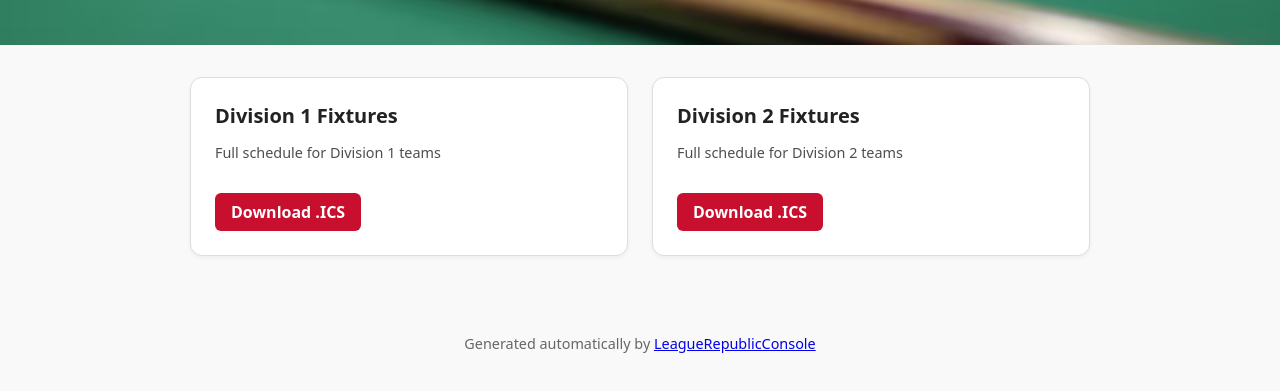
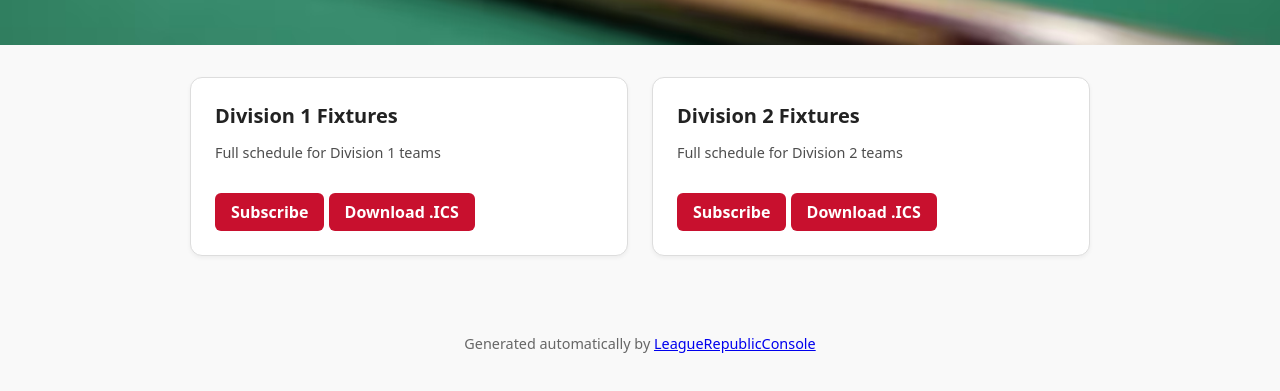
Before and after one commit to fleetwoodpoolleague/LeagueRepublicApi, a plain HTML site: page docs/index.html in a window 1280 px wide. Shown: the part 739-1130 px from the top of the page. Drawn offline with Linux system fonts and the light colour scheme.

Commit message:
Add webcal subscribe links for division fixtures
Added 'Subscribe' links using the webcal protocol for Division 1 and Division 2 fixture ICS files in docs/index.html. Also added .gitattributes to enforce LF line endings for .ics files.

```diff
--- a/docs/index.html
+++ b/docs/index.html
@@ -147,12 +147,14 @@
       <div class="ics-card">
         <h2>Division 1 Fixtures</h2>
         <p>Full schedule for Division 1 teams</p>
+        <a href="webcal://raw.githubusercontent.com/fleetwoodpoolleague/LeagueRepublicApi/refs/heads/main/docs/ics/Division%201.ics" download>Subscribe</a>
         <a href="https://raw.githubusercontent.com/fleetwoodpoolleague/LeagueRepublicApi/refs/heads/main/docs/ics/Division%201.ics" download>Download .ICS</a>
       </div>
 
       <div class="ics-card">
         <h2>Division 2 Fixtures</h2>
         <p>Full schedule for Division 2 teams</p>
+        <a href="webcal://raw.githubusercontent.com/fleetwoodpoolleague/LeagueRepublicApi/refs/heads/main/docs/ics/Division%202.ics" download>Subscribe</a>
         <a href="https://raw.githubusercontent.com/fleetwoodpoolleague/LeagueRepublicApi/refs/heads/main/docs/ics/Division%202.ics" download>Download .ICS</a>
       </div>
 
```
Also changed, not shown: 1 other file.
